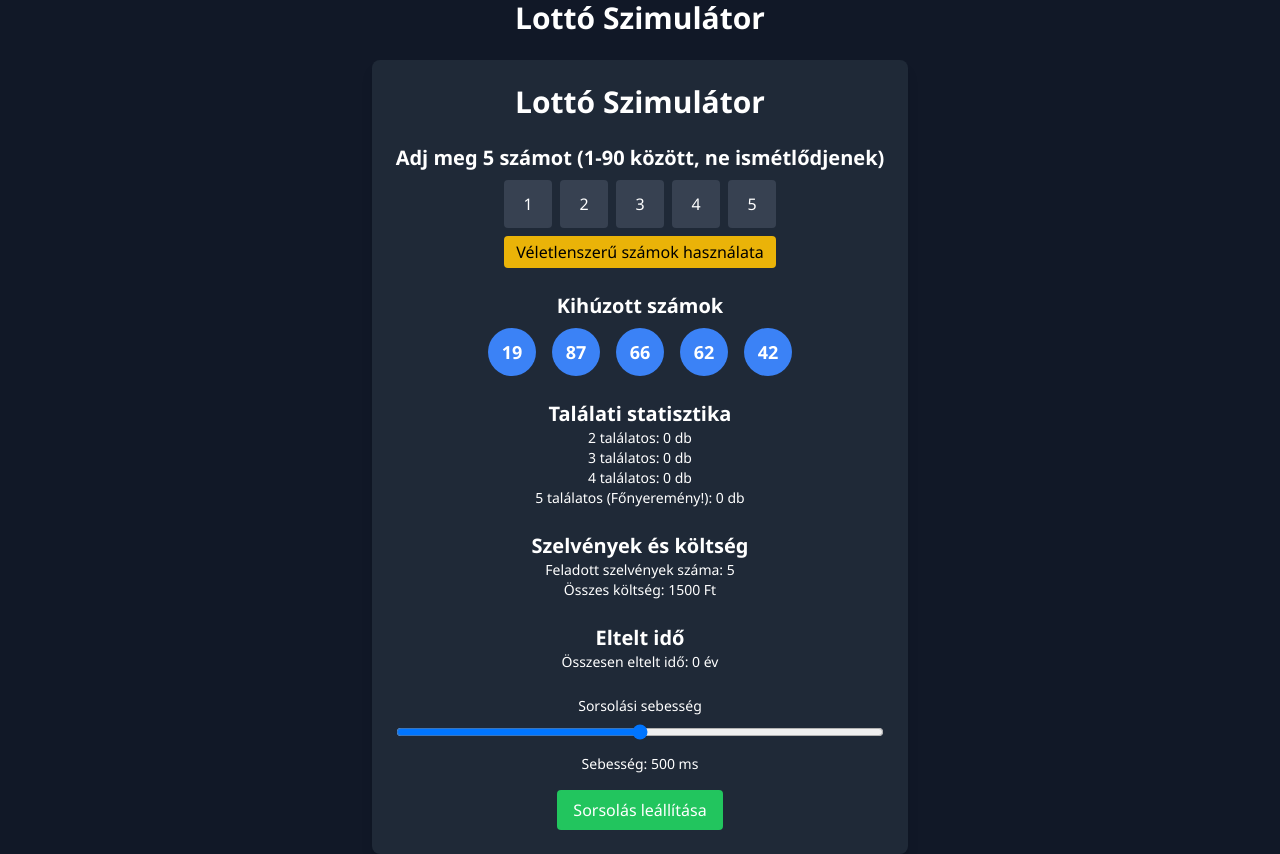
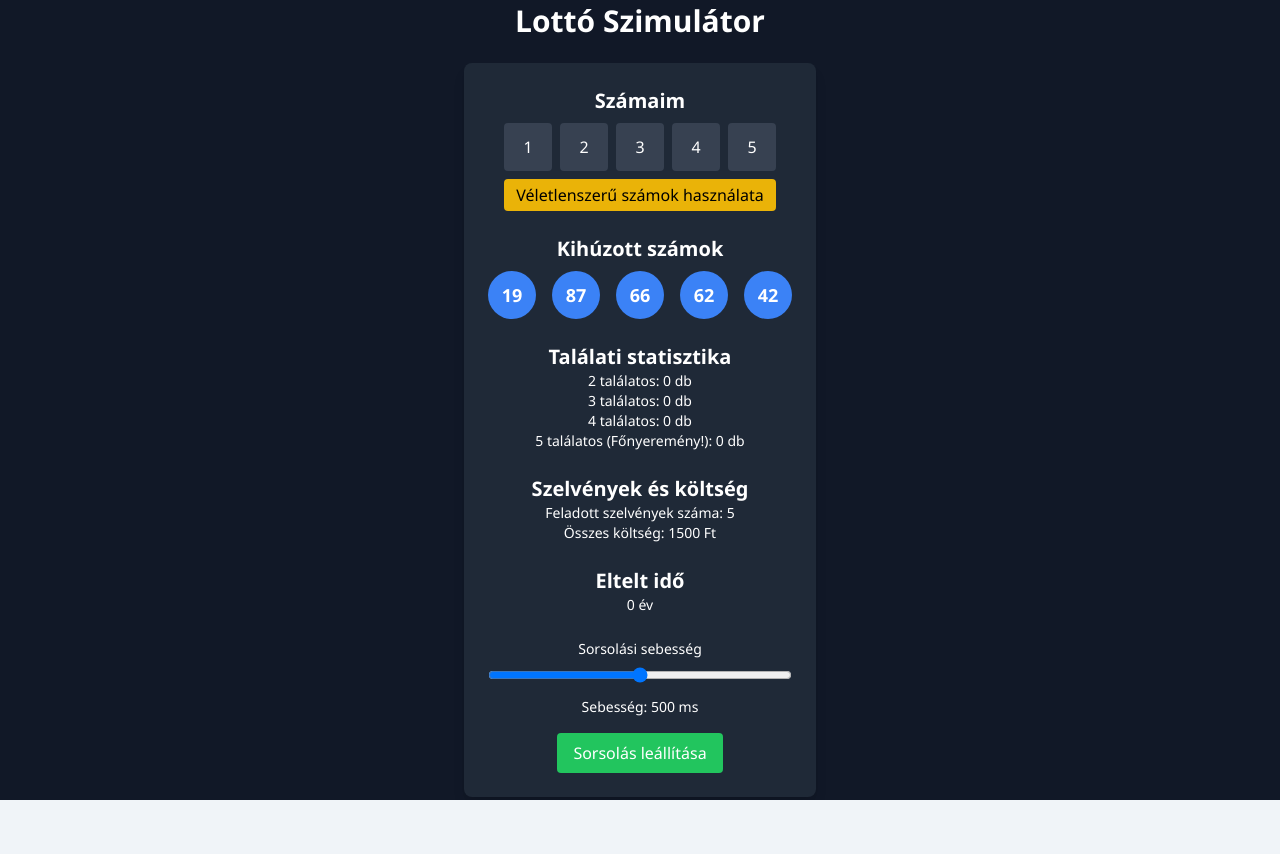
Before and after one commit to EddyeWeb/lottery, a Vue app: page / in a window 1280 px wide. Both pictures are taken after a click on the button "Sorsolás indítása". After the commit the page ends 800 px from the top, so only its background shows below. Built offline with nearby package versions, Linux system fonts and the light colour scheme.

Commit message:
Separate to components

```diff
--- /dev/null
+++ b/src/components/DrawnNumbers.vue
@@ -0,0 +1,20 @@
+<template>
+  <div class="mt-6">
+    <h3 class="text-xl font-semibold">Kihúzott számok</h3>
+    <div class="flex justify-center gap-4 mt-2">
+      <div
+        v-for="num in drawnNumbers"
+        :key="num"
+        class="w-12 h-12 flex items-center justify-center bg-blue-500 rounded-full text-lg font-bold"
+      >
+        {{ num }}
+      </div>
+    </div>
+  </div>
+</template>
+
+<script setup>
+const props = defineProps({
+  drawnNumbers: Array
+});
+</script>
--- /dev/null
+++ b/src/components/ElapsedTime.vue
@@ -0,0 +1,12 @@
+<template>
+  <div class="mt-6">
+    <h3 class="text-xl font-semibold">Eltelt idő</h3>
+    <p class="text-sm">{{ years }} év</p>
+  </div>
+</template>
+
+<script setup>
+const props = defineProps({
+  years: Number
+});
+</script>
--- a/src/components/LotteryDraw.vue
+++ b/src/components/LotteryDraw.vue
@@ -1,60 +1,19 @@
 <template>
-  <div class="p-6 bg-gray-800 rounded-lg shadow-lg text-white text-center">
-    <h2 class="text-3xl font-bold mb-6">Lottó Szimulátor</h2>
+  <div class="min-w-md p-6 bg-gray-800 rounded-lg shadow-lg text-white text-center">
+    <NumberInputGroup
+      :user-numbers="userNumbers"
+      :use-random-numbers="useRandomNumbers"
+      @toggle-random="toggleRandomMode"
+      @validate="validateInput"
+    />
 
-    <div class="mb-4">
-      <h3 class="text-xl font-semibold">Adj meg 5 számot (1-90 között, ne ismétlődjenek)</h3>
-      <div class="flex justify-center gap-2 mt-2">
-        <input
-          v-for="(num, index) in userNumbers"
-          :key="index"
-          v-model.number="userNumbers[index]"
-          type="number"
-          min="1"
-          max="90"
-          inputmode="numeric"
-          pattern="[0-9]*"
-          class="w-12 h-12 text-center rounded bg-gray-700 text-white no-spinner"
-          :disabled="useRandomNumbers"
-          @input="validateInput(index)"
-        />
-      </div>
-      <button @click="toggleRandomMode" class="mt-2 px-3 py-1 bg-yellow-500 rounded text-black">
-        {{ useRandomNumbers ? "Saját számok használata" : "Véletlenszerű számok használata" }}
-      </button>
-    </div>
+    <DrawnNumbers :drawn-numbers="drawnNumbers" />
 
-    <div class="mt-6">
-      <h3 class="text-xl font-semibold">Kihúzott számok</h3>
-      <div class="flex justify-center gap-4 mt-2">
-        <div
-          v-for="num in drawnNumbers"
-          :key="num"
-          class="w-12 h-12 flex items-center justify-center bg-blue-500 rounded-full text-lg font-bold"
-        >
-          {{ num }}
-        </div>
-      </div>
-    </div>
+    <MatchStats :match-stats="matchStats" />
 
-    <div class="mt-6">
-      <h3 class="text-xl font-semibold">Találati statisztika</h3>
-      <p class="text-sm">2 találatos: {{ matchStats[2] }} db</p>
-      <p class="text-sm">3 találatos: {{ matchStats[3] }} db</p>
-      <p class="text-sm">4 találatos: {{ matchStats[4] }} db</p>
-      <p class="text-sm">5 találatos (Főnyeremény!): {{ matchStats[5] }} db</p>
-    </div>
+    <TicketInfo :ticket-count="ticketCount" :total-cost="totalCost" />
 
-    <div class="mt-6">
-      <h3 class="text-xl font-semibold">Szelvények és költség</h3>
-      <p class="text-sm">Feladott szelvények száma: {{ ticketCount }}</p>
-      <p class="text-sm">Összes költség: {{ totalCost }} Ft</p>
-    </div>
-
-    <div class="mt-6">
-      <h3 class="text-xl font-semibold">Eltelt idő</h3>
-      <p class="text-sm">Összesen eltelt idő: {{ elapsedYears }} év</p>
-    </div>
+    <ElapsedTime :years="elapsedYears" />
 
     <div class="mt-6">
       <label for="speed" class="block text-sm font-medium">Sorsolási sebesség</label>
@@ -78,6 +37,11 @@
 
 <script setup>
 import { ref } from "vue";
+import NumberInputGroup from "./NumberInputGroup.vue";
+import DrawnNumbers from "./DrawnNumbers.vue";
+import MatchStats from "./MatchStats.vue";
+import TicketInfo from "./TicketInfo.vue";
+import ElapsedTime from "./ElapsedTime.vue";
 
 const drawnNumbers = ref([]);
 const userNumbers = ref([1, 2, 3, 4, 5]);
@@ -113,7 +77,10 @@ const drawNumbers = () => {
 
   const matches = drawnNumbers.value.filter(num => userNumbers.value.includes(num)).length;
   if (matches >= 2) {
-    matchStats.value[matches]++;
+    matchStats.value = {
+      ...matchStats.value,
+      [matches]: matchStats.value[matches] + 1
+    };
   }
 
   ticketCount.value++;
@@ -124,28 +91,6 @@ const drawNumbers = () => {
     clearInterval(intervalId);
     isDrawing.value = false;
     alert(`Gratulálunk! Megnyerted az 5 találatos főnyereményt ${elapsedYears.value} év alatt!`);
-  }
-};
-
-const toggleRandomMode = () => {
-  useRandomNumbers.value = !useRandomNumbers.value;
-  if (useRandomNumbers.value) {
-    randomizeNumbers();
-  } else {
-    userNumbers.value = [1, 2, 3, 4, 5];
-  }
-};
-
-const validateInput = (index) => {
-  let value = userNumbers.value[index];
-
-  if (value < 1) userNumbers.value[index] = 1;
-  if (value > 90) userNumbers.value[index] = 90;
-  if (isNaN(value)) userNumbers.value[index] = null;
-
-  const uniqueNumbers = new Set(userNumbers.value);
-  if (uniqueNumbers.size < userNumbers.value.length) {
-    userNumbers.value[index] = null;
   }
 };
 
@@ -172,15 +117,26 @@ const updateSpeed = () => {
     intervalId = setInterval(drawNumbers, speed.value);
   }
 };
+
+const toggleRandomMode = () => {
+  useRandomNumbers.value = !useRandomNumbers.value;
+  if (useRandomNumbers.value) {
+    randomizeNumbers();
+  } else {
+    userNumbers.value = [1, 2, 3, 4, 5];
+  }
+};
+
+const validateInput = (index) => {
+  let value = userNumbers.value[index];
+
+  if (value < 1) userNumbers.value[index] = 1;
+  if (value > 90) userNumbers.value[index] = 90;
+  if (isNaN(value)) userNumbers.value[index] = null;
+
+  const uniqueNumbers = new Set(userNumbers.value);
+  if (uniqueNumbers.size < userNumbers.value.length) {
+    userNumbers.value[index] = null;
+  }
+};
 </script>
-
-<style>
-.no-spinner::-webkit-outer-spin-button,
-.no-spinner::-webkit-inner-spin-button {
-  appearance: none;
-  margin: 0;
-}
-.no-spinner {
-  appearance: none;
-}
-</style>
--- /dev/null
+++ b/src/components/MatchStats.vue
@@ -0,0 +1,15 @@
+<template>
+  <div class="mt-6">
+    <h3 class="text-xl font-semibold">Találati statisztika</h3>
+    <p class="text-sm">2 találatos: {{ matchStats[2] }} db</p>
+    <p class="text-sm">3 találatos: {{ matchStats[3] }} db</p>
+    <p class="text-sm">4 találatos: {{ matchStats[4] }} db</p>
+    <p class="text-sm">5 találatos (Főnyeremény!): {{ matchStats[5] }} db</p>
+  </div>
+</template>
+
+<script setup>
+const props = defineProps({
+  matchStats: Object
+});
+</script>
--- /dev/null
+++ b/src/components/NumberInputGroup.vue
@@ -0,0 +1,42 @@
+<template>
+  <div class="mb-4">
+    <h3 class="text-xl font-semibold">Számaim</h3>
+    <div class="flex justify-center gap-2 mt-2">
+      <input
+        v-for="(num, index) in userNumbers"
+        :key="index"
+        v-model.number="userNumbers[index]"
+        type="number"
+        min="1"
+        max="90"
+        inputmode="numeric"
+        pattern="[0-9]*"
+        class="w-12 h-12 text-center rounded bg-gray-700 text-white no-spinner"
+        :disabled="useRandomNumbers"
+        @input="$emit('validate', index)"
+      />
+    </div>
+    <button @click="$emit('toggle-random')" class="mt-2 px-3 py-1 bg-yellow-500 rounded text-black">
+      {{ useRandomNumbers ? "Saját számok használata" : "Véletlenszerű számok használata" }}
+    </button>
+  </div>
+</template>
+
+<script setup>
+const props = defineProps({
+  userNumbers: Array,
+  useRandomNumbers: Boolean
+});
+const emit = defineEmits(['toggle-random', 'validate']);
+</script>
+
+<style scoped>
+.no-spinner::-webkit-outer-spin-button,
+.no-spinner::-webkit-inner-spin-button {
+  appearance: none;
+  margin: 0;
+}
+.no-spinner {
+  appearance: none;
+}
+</style>
--- /dev/null
+++ b/src/components/SpeedControl.vue
@@ -0,0 +1,30 @@
+<template>
+  <div class="mt-6">
+    <label for="speed" class="block text-sm font-medium">Sorsolási sebesség</label>
+    <input
+      id="speed"
+      type="range"
+      min="1"
+      max="1000"
+      :value="speed"
+      @input="onInput"
+      class="w-full mt-2"
+    />
+    <p class="mt-2 text-sm">Sebesség: {{ internalSpeed }} ms</p>
+  </div>
+</template>
+
+<script setup>
+import { watch, ref } from 'vue';
+
+const emit = defineEmits(['update-speed']);
+const props = defineProps({ speed: Number });
+
+const onInput = (e) => {
+  emit('update-speed', Number(e.target.value));
+};
+
+watch(() => props.speed, val => {
+  internalSpeed.value = val;
+});
+</script>
--- /dev/null
+++ b/src/components/TicketInfo.vue
@@ -0,0 +1,14 @@
+<template>
+  <div class="mt-6">
+    <h3 class="text-xl font-semibold">Szelvények és költség</h3>
+    <p class="text-sm">Feladott szelvények száma: {{ ticketCount }}</p>
+    <p class="text-sm">Összes költség: {{ totalCost }} Ft</p>
+  </div>
+</template>
+
+<script setup>
+const props = defineProps({
+  ticketCount: Number,
+  totalCost: Number
+});
+</script>
```
